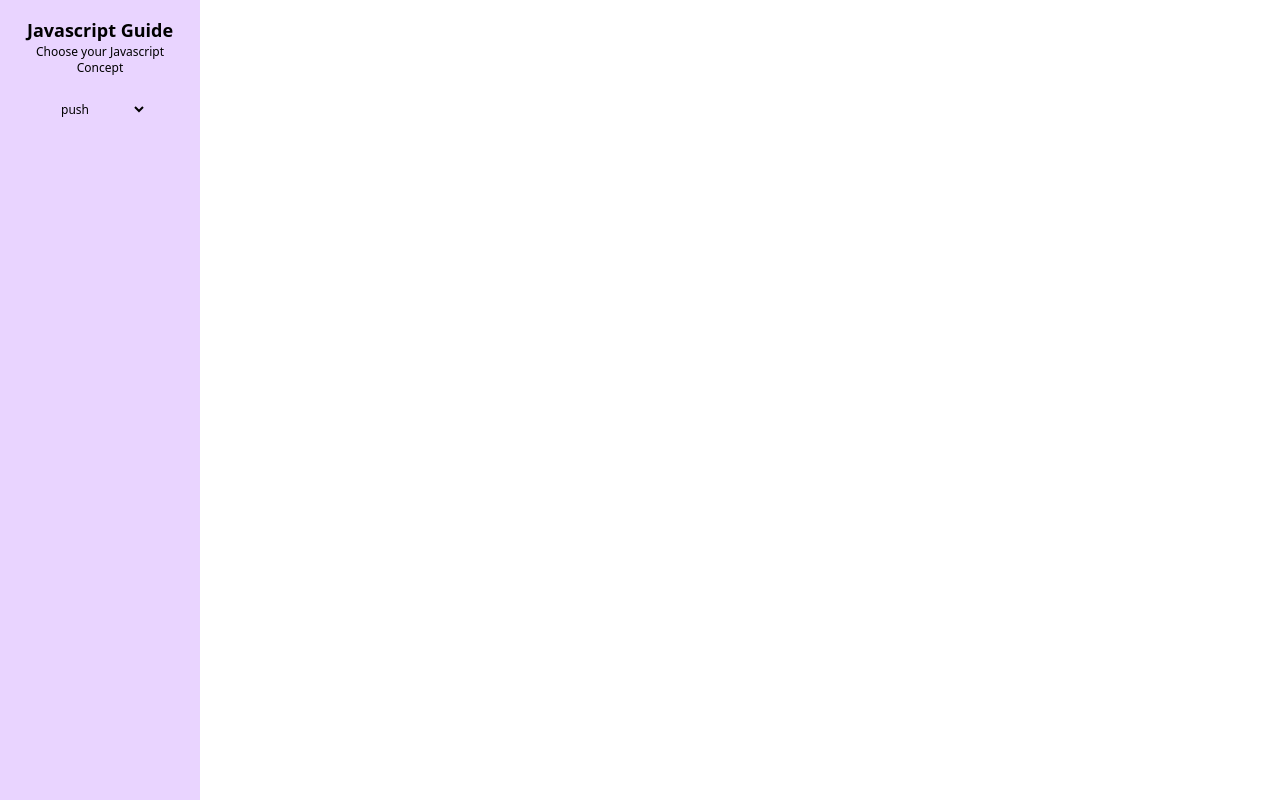
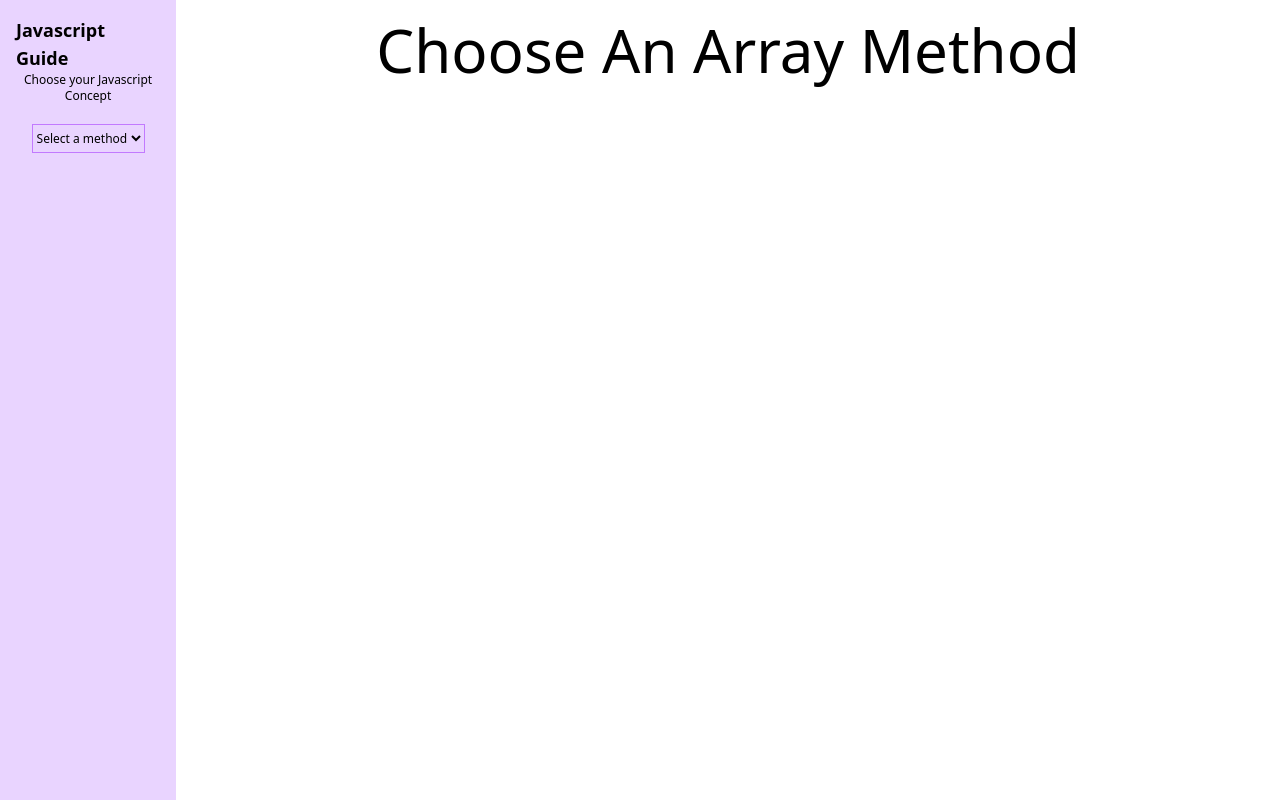
Before and after one commit to Slimboyfat-1979/javascript-tutorial, a Vue app: page / in a window 1280 px wide. Built offline with nearby package versions, Linux system fonts and the light colour scheme.

Commit message:
conditional rendering for title

```diff
--- a/src/App.vue
+++ b/src/App.vue
@@ -1,32 +1,38 @@
 <script setup lang="ts">
-import { onMounted, provide, ref } from 'vue';
-import Sidebar from './components/Sidebar.vue';
+import { onMounted, provide, ref } from 'vue'
+import Sidebar from './components/Sidebar.vue'
+import { mainStore } from './stores/main'
 
 interface ArrayMethod {
-    id: number,
-    name: string,
-    category: string,
-    description: string
+  id: number
+  name: string
+  category: string
+  description: string
 }
 
-
-const arrayMethods = ref<ArrayMethod[]>([]);
+const store = mainStore()
+const arrayMethods = ref<ArrayMethod[]>([])
 
 onMounted(async () => {
-    const res = await fetch('arrayMethods.json');
-    const data = await res.json();
-    arrayMethods.value = data;
-    console.log(arrayMethods.value)
+  const res = await fetch('arrayMethods.json')
+  const data = await res.json()
+  arrayMethods.value = data
 })
 
 provide('arrayMethods', arrayMethods)
 
+// const selectedMethod = ref<string | null>(null);
+const selectedMethod = store.getMethod()
 </script>
 
 <template>
+  <div class="flex">
     <Sidebar />
+    <div class="text-center w-full p-5 text-6xl">
+      <h1 v-if="!selectedMethod">Choose An Array Method</h1>
+      <h1 v-else="selectedMethod">Working With {{ selectedMethod.toUpperCase() }}</h1>
+    </div>
+  </div>
 </template>
 
-<style scoped>
-
-</style>
+<style scoped></style>
--- a/src/components/Concepts.vue
+++ b/src/components/Concepts.vue
@@ -1,13 +1,18 @@
 <template>
     <div class="mt-5">
-        <select name="" id="" class="text-xs px-1">
-            <option v-for="method in arrayMethods" value="" :key="method.id">{{ method.name }}</option>
+        <select @change="selectMethod($event)" name="" id="" class="text-xs py-1 border border-purple-400 ">
+            <option disabled selected value="">Select a method</option>
+            <option v-for="method in arrayMethods" :value="method.id" :key="method.id">{{  method.name ?? ' ' }}</option>
         </select>
     </div>
 </template>
 
 <script setup lang="ts">
-import {inject, type Ref} from 'vue';
+import {inject, type Ref, ref} from 'vue';
+import { mainStore } from '@/stores/main';
+
+const store = mainStore();
+const initialSelect = ref(false)
 
 interface ArrayMethod {
     id: number,
@@ -16,8 +21,16 @@ interface ArrayMethod {
     description: string
 }
 
-const arrayMethods = inject<Ref<ArrayMethod[]>>('arrayMethods')
+const arrayMethods = inject<Ref<ArrayMethod[]>>('arrayMethods');
 
+const selectMethod = function(event: Event) {
+    initialSelect.value = true;
+    const target = event.target as HTMLSelectElement;
+    const selectedText = target.options[target.selectedIndex]?.text;
+    console.log(typeof selectedText);
+    store.addArraymethod(selectedText ?? '')
+
+}
 
 
 </script>
--- /dev/null
+++ b/src/stores/main.ts
@@ -0,0 +1,16 @@
+import { defineStore } from "pinia";
+import {ref} from 'vue';
+
+export const mainStore = defineStore('mainStore', () => {
+    const arrayMethod = ref('');
+
+    function addArraymethod(method: string) {
+        arrayMethod.value = method
+    }
+
+    function getMethod() {
+        return arrayMethod;
+    }
+
+    return {arrayMethod, addArraymethod, getMethod}
+});
```
